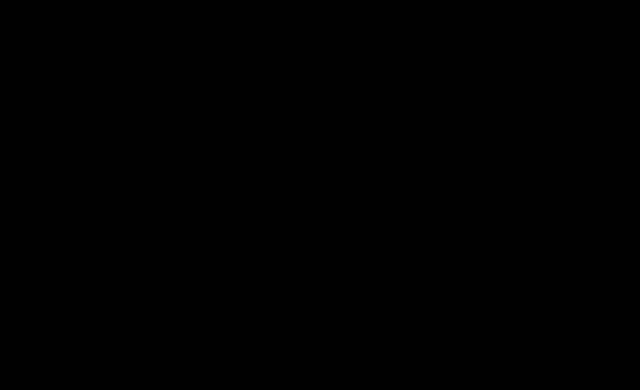
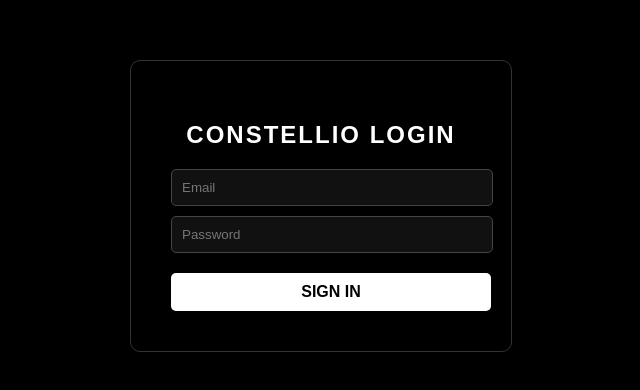
Before and after one commit to smokey7451/constellio-app, a Next.js app: page /login in a window 1280 px wide. Before the commit this address had no page. Shown: the part 194-584 px from the top of the page, without its empty margins (319-959 px from the left). Built offline with nearby package versions, Linux system fonts and the light colour scheme.

Commit message:
Create page.js

```diff
--- /dev/null
+++ b/app/login/page.js
@@ -0,0 +1,14 @@
+export default function LoginPage() {
+  return (
+    <div style={{ backgroundColor: '#000', color: 'white', height: '100vh', display: 'flex', alignItems: 'center', justifyContent: 'center', fontFamily: 'sans-serif' }}>
+      <div style={{ border: '1px solid #333', padding: '40px', borderRadius: '10px', width: '300px', textAlign: 'center' }}>
+        <h2 style={{ letterSpacing: '2px' }}>CONSTELLIO LOGIN</h2>
+        <input type="email" placeholder="Email" style={{ width: '100%', padding: '10px', marginBottom: '10px', borderRadius: '5px', border: '1px solid #444', backgroundColor: '#111', color: 'white' }} />
+        <input type="password" placeholder="Password" style={{ width: '100%', padding: '10px', marginBottom: '20px', borderRadius: '5px', border: '1px solid #444', backgroundColor: '#111', color: 'white' }} />
+        <a href="/upload" style={{ display: 'block', width: '100%', padding: '10px', backgroundColor: 'white', color: 'black', fontWeight: 'bold', textDecoration: 'none', borderRadius: '5px' }}>
+          SIGN IN
+        </a>
+      </div>
+    </div>
+  )
+}
```
